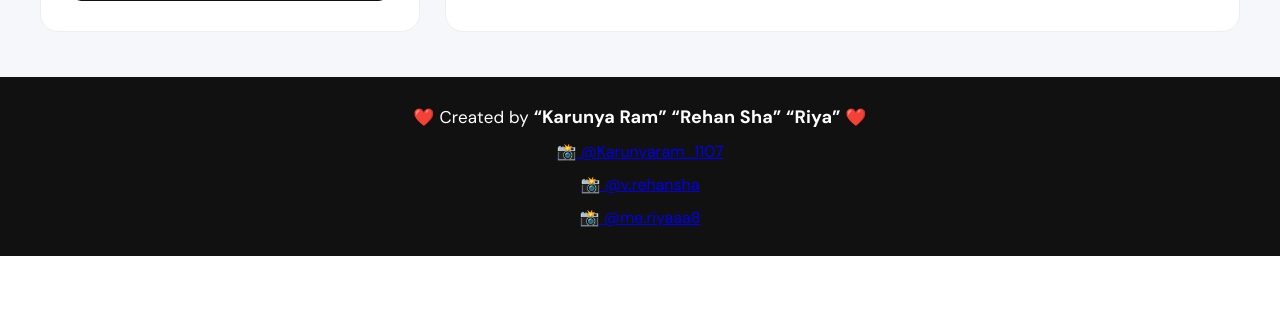
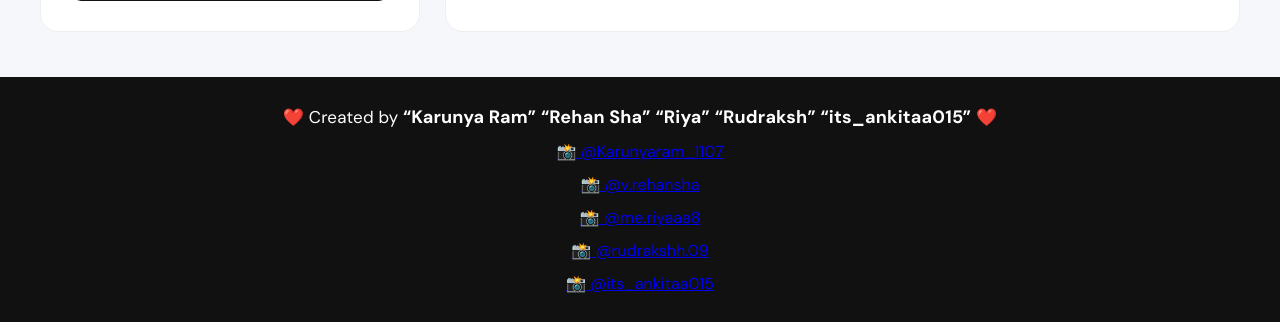
Before and after one commit to rehansha-dev/SPEND-WISE, a Flask app: page /expenses in a window 1280 px wide. Shown: the part 893-1215 px from the top of the page. Before the commit the page ends 1149 px from the top, so only its background shows below. Run offline with Flask 3, Linux system fonts and the light colour scheme; a user stored in the database is signed in; data comes from the database, SQL or seed files in the repository.

Commit message:
Update base.html

```diff
--- a/templates/base.html
+++ b/templates/base.html
@@ -84,6 +84,8 @@
             <strong>“Karunya Ram”</strong>
             <strong>“Rehan Sha”</strong>
             <strong>“Riya”</strong>
+            <strong>“Rudraksh”</strong>
+             <strong>“its_ankitaa015”</strong>
             ❤️
         </p>
 
@@ -99,6 +101,15 @@
             📸 @me.riyaaa8
         </a>
 
+        <a href="https://www.instagram.com/rudrakshh.09/" target="_blank">
+            📸 @rudrakshh.09
+        </a>
+
+         <a href="https://www.instagram.com/its_ankitaa015/" target="_blank">
+            📸 @its_ankitaa015
+        </a>
+
+
     </div>
 
 </footer>
```
